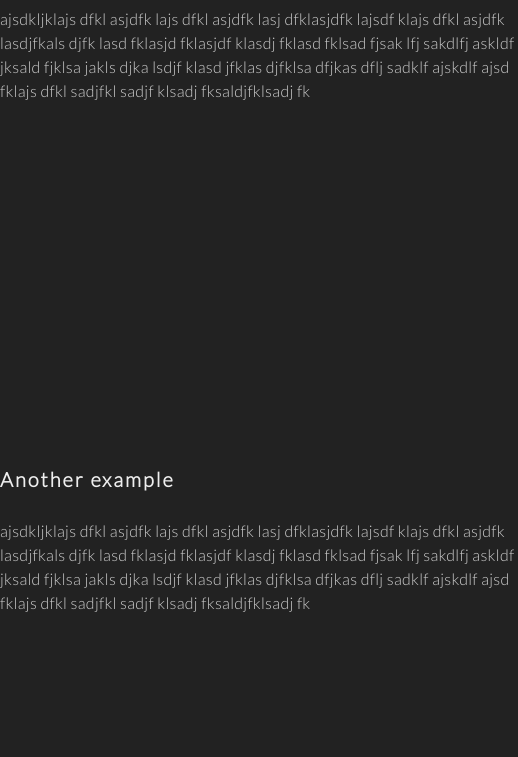
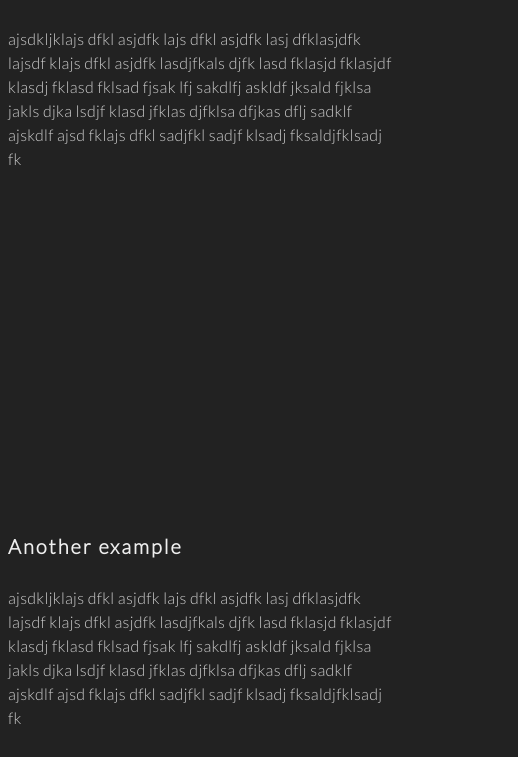
Before and after one commit to ryankaplan/gpu-voronoi, a website: page www/index.html in a window 390 px wide. Shown: the part 141-898 px from the top of the page, 518 px wide, since content can reach past the window. Drawn offline with Linux system fonts and the light colour scheme.

Commit message:
Slightly better demo page on mobile

```diff
--- a/www/index.html
+++ b/www/index.html
@@ -2,6 +2,8 @@
 <html>
   <head>
     <meta charset="utf-8">
+    <!-- From here: http://stackoverflow.com/a/4389976 -->
+    <meta name="viewport" content="width=device-width, initial-scale=1.0, maximum-scale=1.0, user-scalable=no" />
     <title>Demos</title>
     <link href='https://fonts.googleapis.com/css?family=Lato:300' rel='stylesheet' type='text/css'>
     <link rel="stylesheet" href="style.css">
--- a/www/style.css
+++ b/www/style.css
@@ -1,5 +1,4 @@
 html, body {
-    margin: 0;
     width: 100%;
     height: 100%;
 
@@ -23,7 +22,7 @@ a {
 }
 
 #demo-page {
-    width: 518px;
+    max-width: 518px;
     margin: 20px auto;
     line-height: 120%;
 }
```
